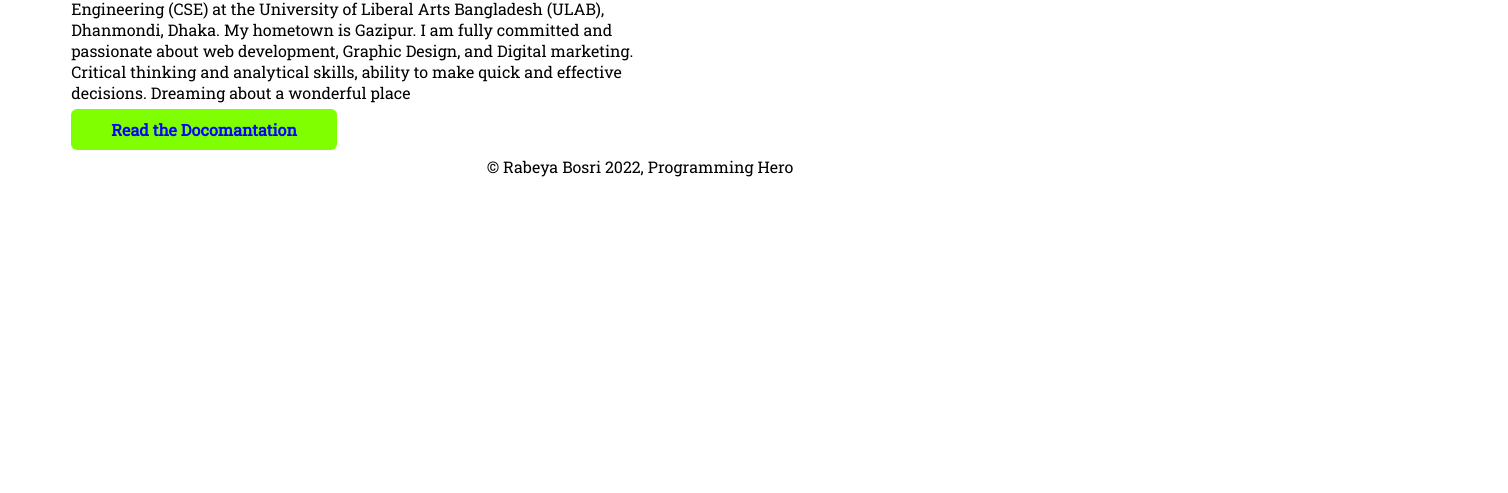
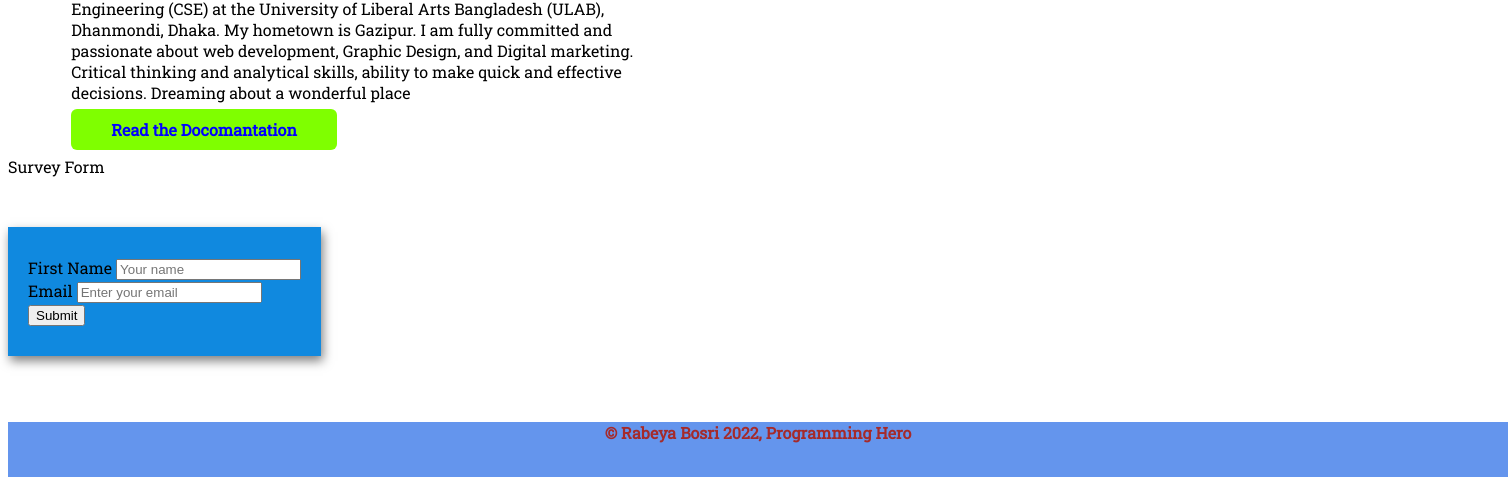
Before and after one commit to rabeya15dev/Assignment-1, a plain HTML site: page index.html in a window 1280 px wide. Shown: the part 1832-2325 px from the top of the page, 1508 px wide, since content can reach past the window. Before the commit the page ends 2025 px from the top, so only its background shows below. Drawn offline with Linux system fonts and the light colour scheme.

Commit message:
add footer

```diff
--- a/index.html
+++ b/index.html
@@ -106,6 +106,26 @@
     </div>
   </section>
 
+  <!-- FORM -->
+
+  <section>
+    <div>
+      <p> <span class="form"> Survey Form</span> </p>
+      <form action="form control">
+        <div>
+          <label for="fname">First Name</label>
+          <input type="text" id="fname" name="firstname" placeholder="Your name">
+        </div>
+        <div>
+          <label for="email">Email</label>
+          <input type="email" id="fname" name="Email" placeholder="Enter your email">
+        </div>
+        <button type="submit" value="submit">
+          Submit
+        </button>
+      </form>
+    </div>
+  </section>
   <footer>
     <p>© Rabeya Bosri 2022, Programming Hero</p>
   </footer>
--- a/style.css
+++ b/style.css
@@ -105,4 +105,22 @@ h2{
 }
 footer p{
   text-align: center;
+  color: brown;
+  background-color: cornflowerblue;
+  width: 1500px;
+  height: 55px;
+  top: 3000px;
+  font-weight: 700;
 }
+
+
+/* form */
+
+form {
+  background-color: rgb(16, 137, 223);
+  max-width: 500px;
+  margin: 50px auto;
+  padding: 30px 20px;
+  box-shadow: 2px 5px 10px rgba(0, 0, 0, 0.5);
+
+}
```
